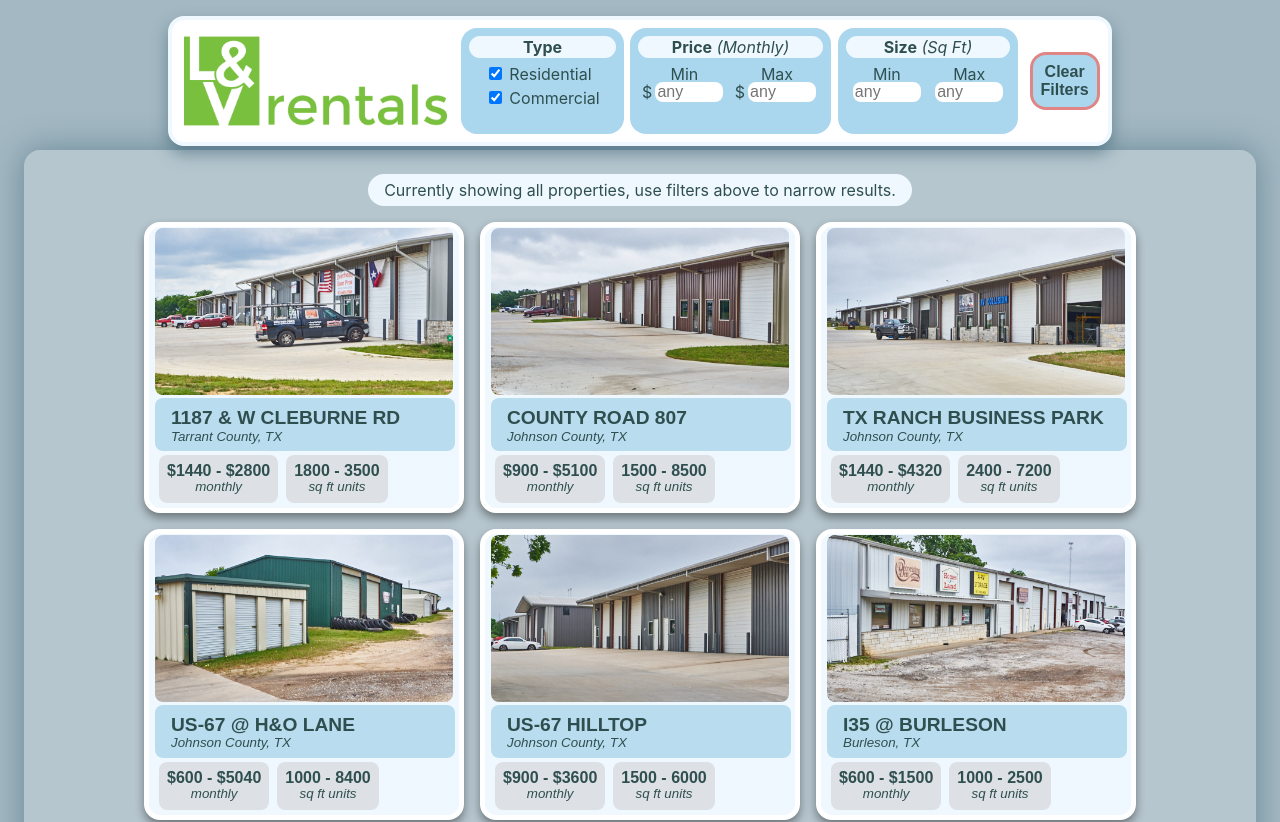
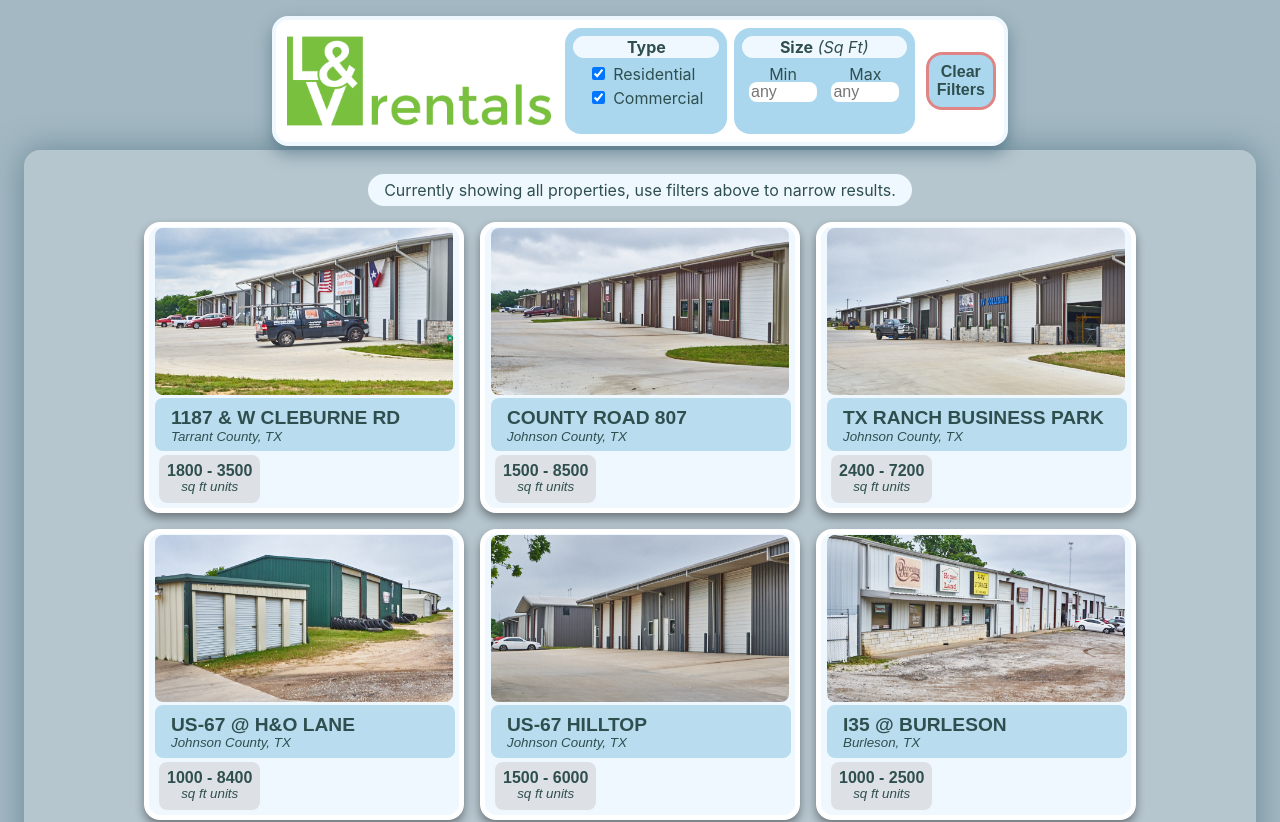
Before and after one commit to mrsampool/lvrentals, a React (Create React App) app: page / in a window 1280 px wide. Shown: the top 822 px of the page. Built offline with nearby package versions, Linux system fonts and the light colour scheme.

Commit message:
remove prices

```diff
--- a/src/components/PropPage/PropOverview/PropOverview.js
+++ b/src/components/PropPage/PropOverview/PropOverview.js
@@ -12,11 +12,6 @@ class PropOverview extends React.Component{
             <div className="PropOverview">
 
                 <div className="featNums">
-
-                    <NumberBox
-                        number={Properties[this.props.index].priceRange()}
-                        sub="Monthly"
-                    />
 
                     <NumberBox
                         number={Properties[this.props.index].sizeRange()}
--- a/src/components/filterbar/filterbar.js
+++ b/src/components/filterbar/filterbar.js
@@ -46,11 +46,6 @@ class FilterBar extends React.Component{
 
                         <div className="sizeType">
 
-                            <PriceFilter
-                                maxPrice={this.props.maxPrice}
-                                minPrice={this.props.minPrice}
-                                onFilterChange={this.props.onFilterChange}
-                            />
                             <SizeFilter
                                 maxSize={this.props.maxSize}
                                 minSize={this.props.minSize}
--- a/src/components/resultlist/result/comm/result-comm.js
+++ b/src/components/resultlist/result/comm/result-comm.js
@@ -37,11 +37,6 @@ class ResultComm extends React.Component{
                     <div className="resultNumbers">
 
                         <NumberBox
-                            number={this.props.price}
-                            sub="monthly"
-                        />
-
-                        <NumberBox
                             number={this.props.size}
                             sub="sq ft units"
                         />
```
Also changed, not shown: src/components/resultlist/properties.js (+6 -6 lines), 1 other file (tests, documents, lock files or other folders).
